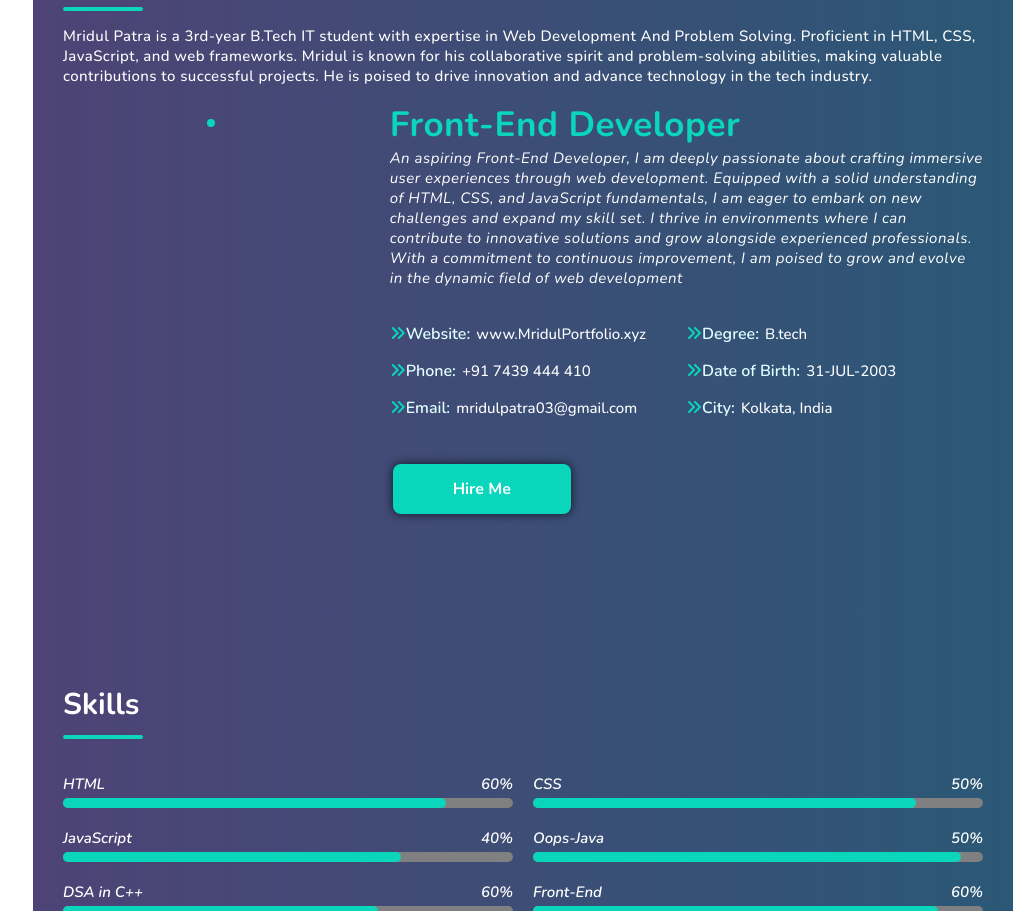
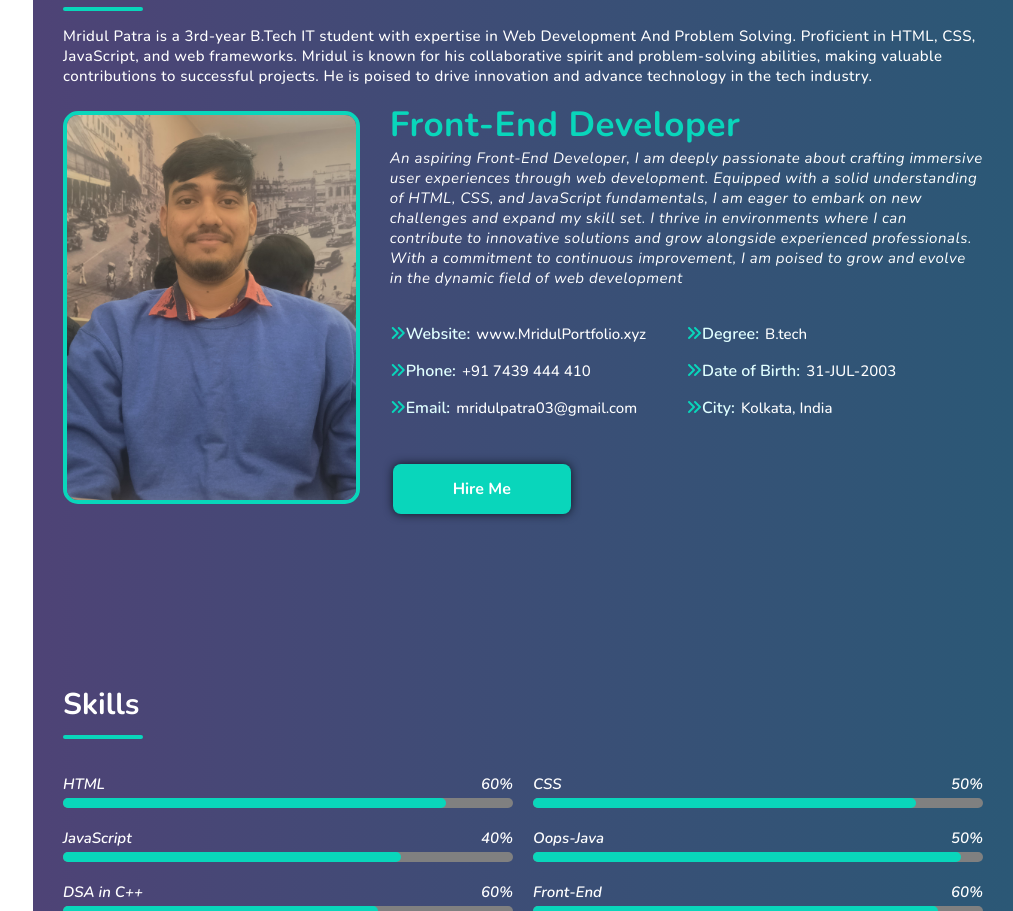
Before and after one commit to comed03/Portfoliowebsite, a plain HTML site: page index.html in a window 1280 px wide. Shown: the part 914-1825 px from the top of the page, without its empty margins (267-1280 px from the left). Drawn offline with nearby package versions, Linux system fonts and the light colour scheme; files whose address does not match are found by name.

Commit message:
Update index.html

```diff
--- a/index.html
+++ b/index.html
@@ -78,7 +78,7 @@
 
             <div class="about-col">
                 <div class="img-col">
-                    <img src="./img/aboutImg.jpeg" alt="">
+                    <img src="aboutImg.jpeg" alt="">
                 </div>
 
                 <div class="info-col">
```
